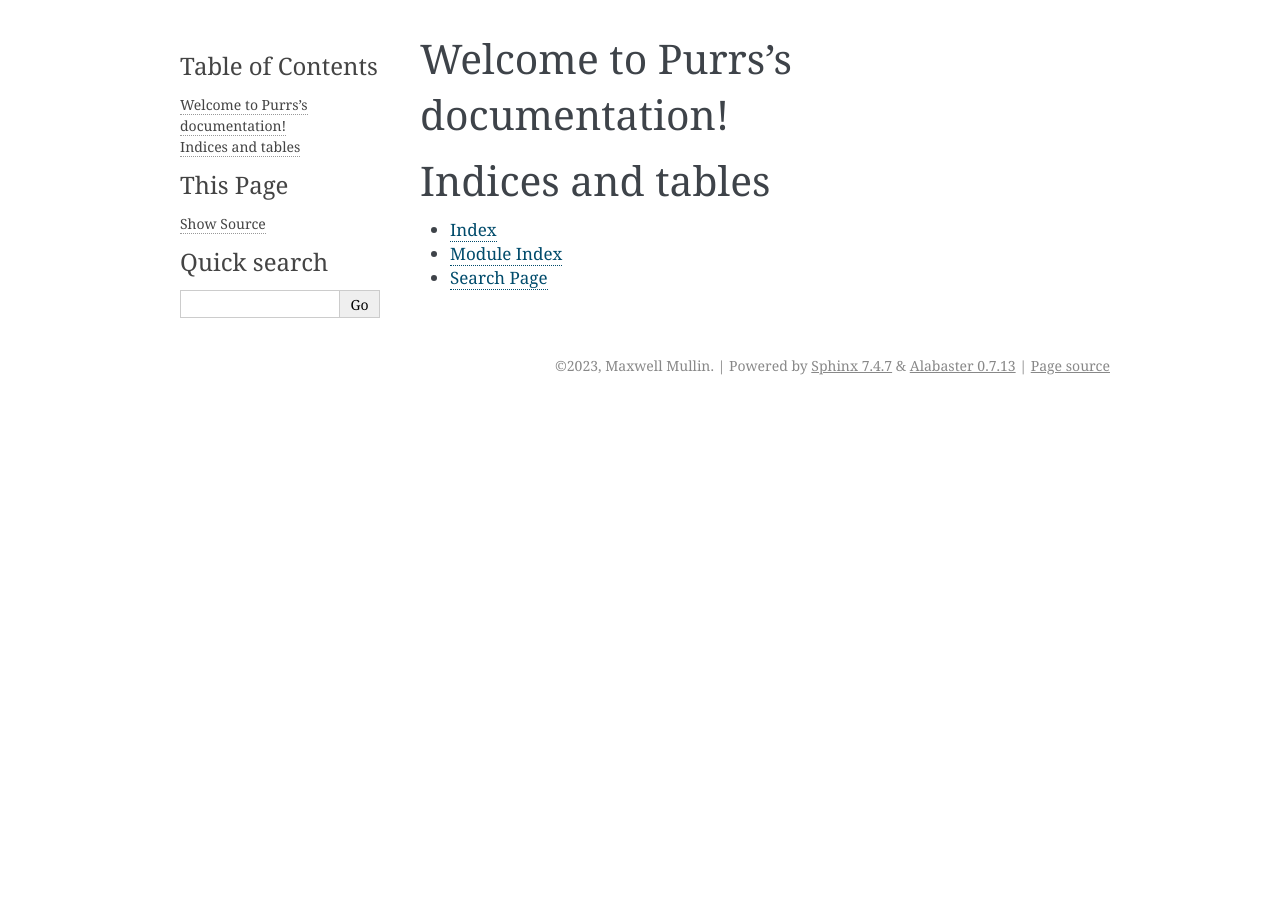
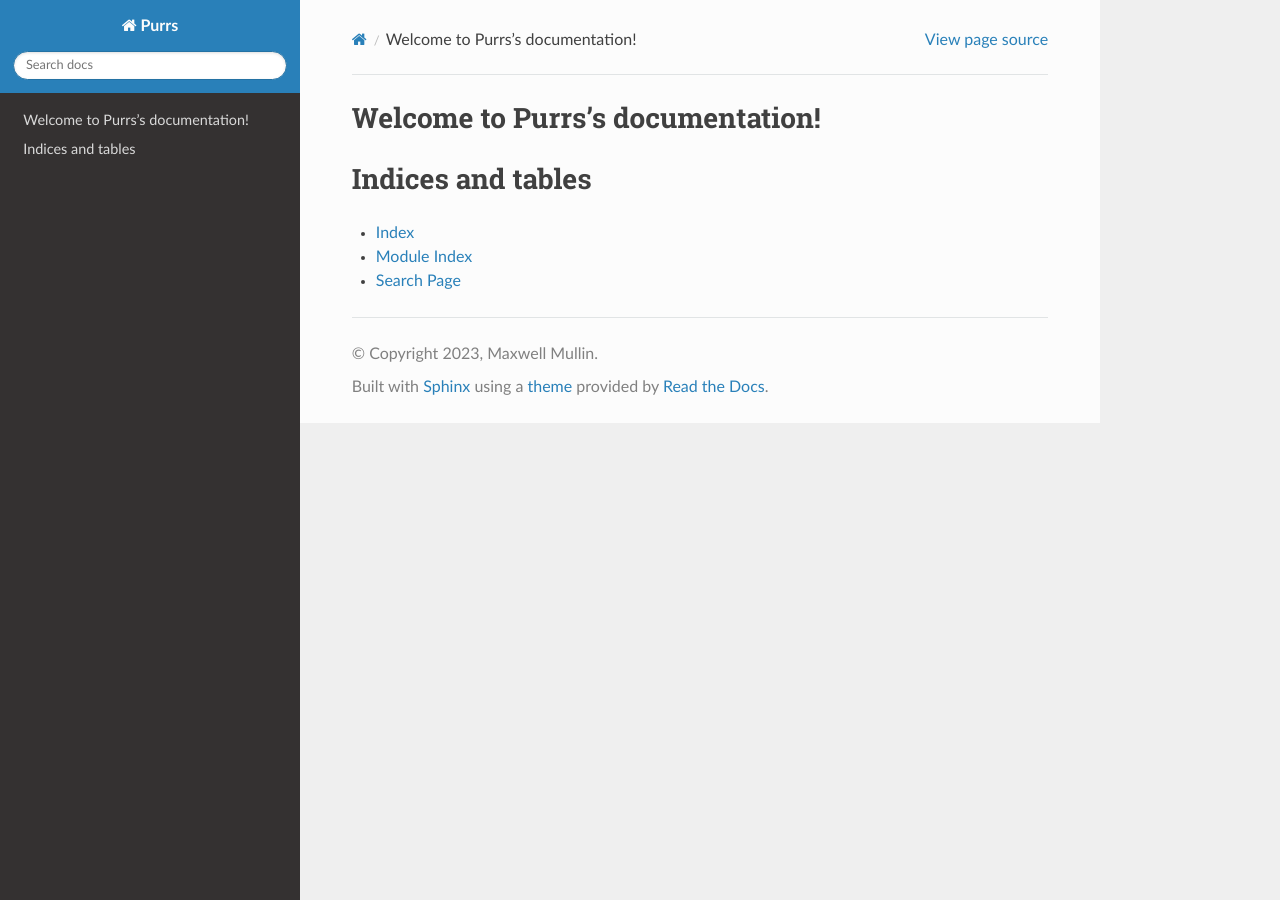
Before and after one commit to mullinmax/purrs, a Sphinx documentation site: the page built from docs/index.rst, in a window 1280 px wide. Built offline with Sphinx 7.4.7 and the Read the Docs theme 2.0.0, drawn with Linux system fonts in a browser that asks for light colours.

Commit message:
automate docs and update style (#13)
Reviewed-on: https://gitea.doze.dev/maxwell/purrs/pulls/13
Co-authored-by: Maxwell Mullin <mullinmax@gmail.com>
Co-committed-by: Maxwell Mullin <mullinmax@gmail.com>

```diff
--- a/docs/conf.py
+++ b/docs/conf.py
@@ -1,47 +1,32 @@
-# conf.py
 # Configuration file for the Sphinx documentation builder.
 #
-# This file only contains a selection of the most common options. For a full
-# list see the documentation:
+# For the full list of built-in configuration values, see the documentation:
 # https://www.sphinx-doc.org/en/master/usage/configuration.html
-
-# -- Path setup --------------------------------------------------------------
 
 import os
 import sys
-sys.path.insert(0, os.path.abspath('..'))
+sys.path.insert(0, os.path.abspath('../src'))
 
 # -- Project information -----------------------------------------------------
+# https://www.sphinx-doc.org/en/master/usage/configuration.html#project-information
 
 project = 'Purrs'
 copyright = '2023, Maxwell Mullin'
 author = 'Maxwell Mullin'
-
-# The full version, including alpha/beta/rc tags
 release = '0.1'
 
 # -- General configuration ---------------------------------------------------
+# https://www.sphinx-doc.org/en/master/usage/configuration.html#general-configuration
 
-# Add any Sphinx extension module names here, as strings. They can be
-# extensions coming with Sphinx (named 'sphinx.ext.*') or your custom
-# ones.
-extensions = []
+extensions = ['sphinx.ext.autodoc']
 
-# Add any paths that contain templates here, relative to this directory.
 templates_path = ['_templates']
-
-# List of patterns, relative to source directory, that match files and
-# directories to ignore when looking for source files.
-# This pattern also affects html_static_path and html_extra_path.
 exclude_patterns = []
 
+
+
 # -- Options for HTML output -------------------------------------------------
+# https://www.sphinx-doc.org/en/master/usage/configuration.html#options-for-html-output
 
-# The theme to use for HTML and HTML Help pages.  See the documentation for
-# a list of builtin themes.
-#
-html_theme = 'alabaster'
-
-# Add any paths that contain custom static files (such as style sheets) here,
-# relative to this directory. They must be included in MANIFEST.in.
+html_theme = 'sphinx_rtd_theme'
 html_static_path = ['_static']
--- a/docs/index.rst
+++ b/docs/index.rst
@@ -1,3 +1,8 @@
+.. Purrs documentation master file, created by
+   sphinx-quickstart on Thu Jun  8 21:33:32 2023.
+   You can adapt this file completely to your liking, but it should at least
+   contain the root `toctree` directive.
+
 Welcome to Purrs's documentation!
 =================================
 
@@ -5,6 +10,8 @@
    :maxdepth: 2
    :caption: Contents:
 
+
+
 Indices and tables
 ==================
 
--- /dev/null
+++ b/src/database.rst
@@ -0,0 +1,5 @@
+database module
+===============
+
+.. automodule:: purrs.database
+   :members:
--- /dev/null
+++ b/src/reddit_rss.rst
@@ -0,0 +1,5 @@
+reddit_rss module
+===============
+
+.. automodule:: purrs.reddit_rss
+   :members:
--- /dev/null
+++ b/src/rss_writer.rst
@@ -0,0 +1,5 @@
+rss_writer module
+===============
+
+.. automodule:: purrs.rss_writer
+   :members:
```
Also changed, not shown: 1 other file.
